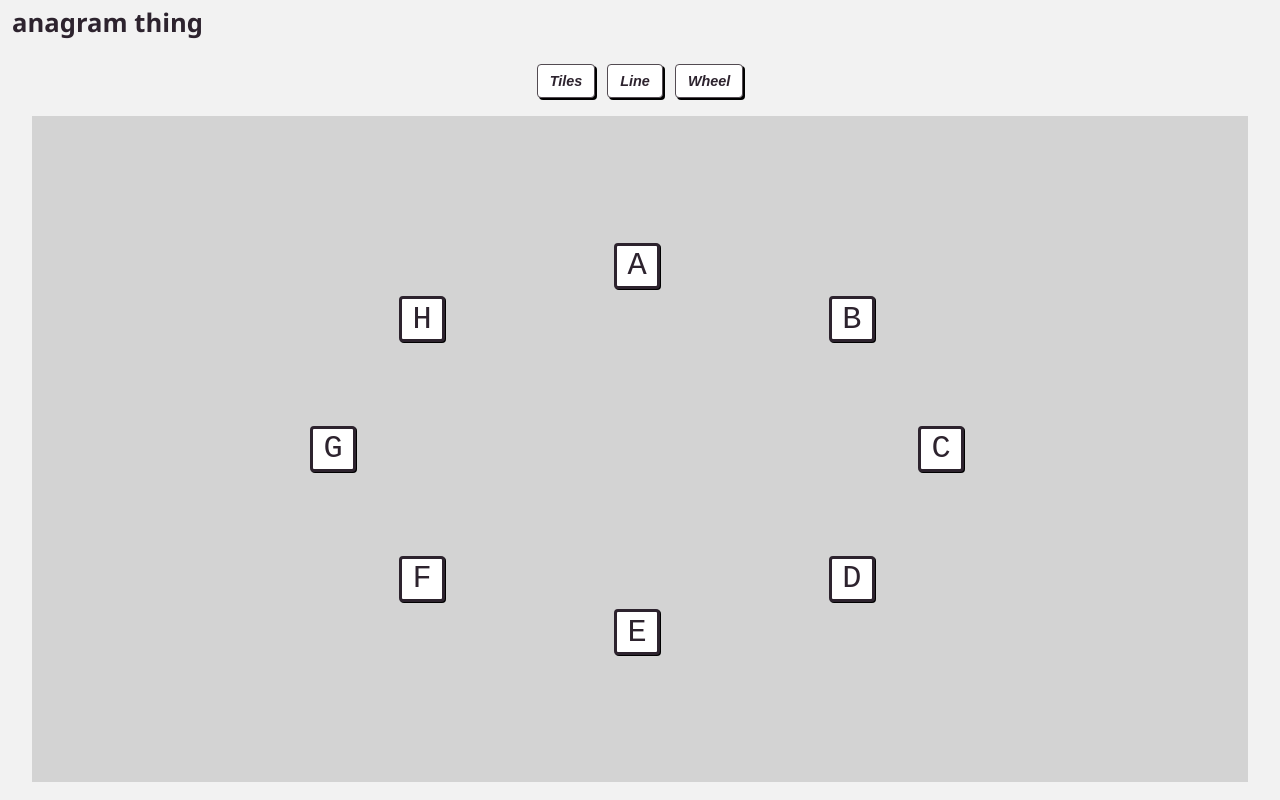
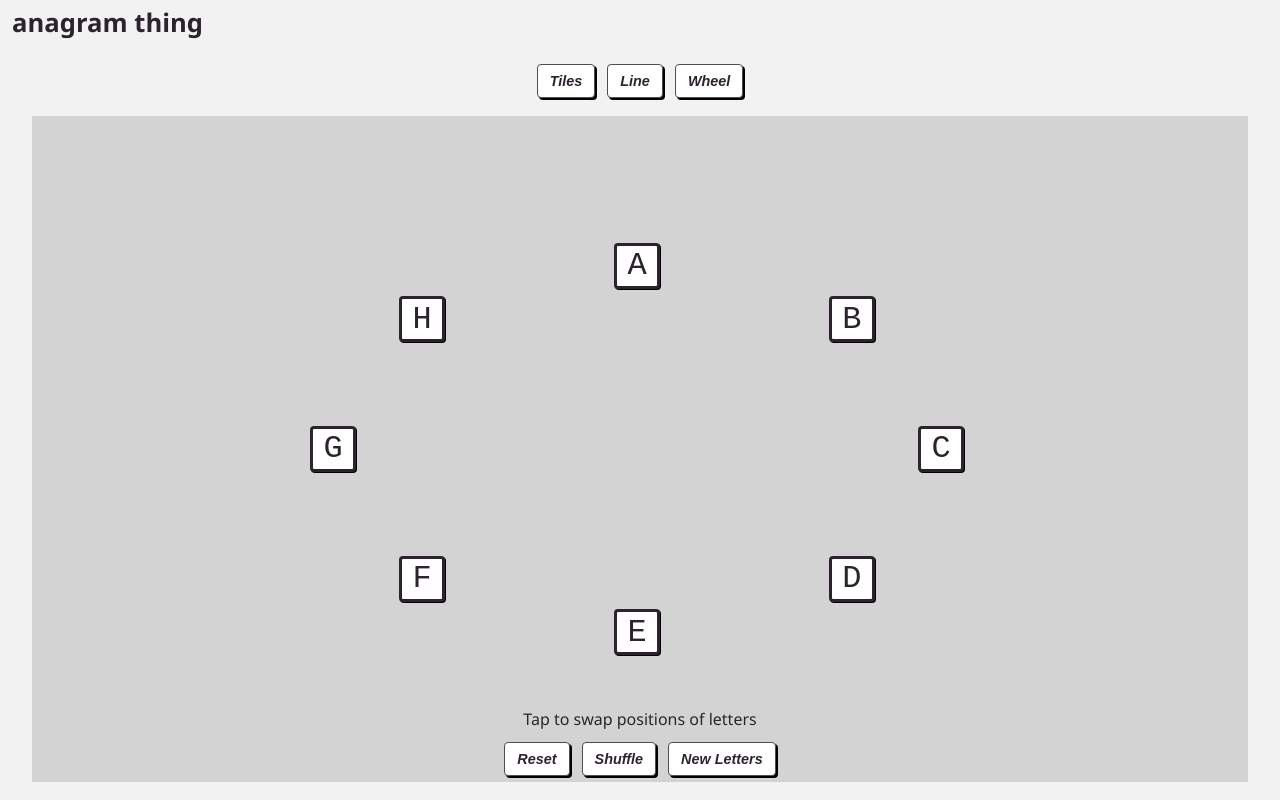
Before and after one commit to akowalz/anagramic, a React (Vite) app: page / in a window 1280 px wide. Built offline with nearby package versions, Linux system fonts and the light colour scheme.

Commit message:
interactive wheel tool

```diff
--- a/src/WheelTool/WheelTool.css
+++ b/src/WheelTool/WheelTool.css
@@ -25,3 +25,33 @@
   box-shadow: 1px 1px 0 black;
   font-family: monospace;
 }
+
+.wheel-tool-tile:hover {
+  background-color: var(--lighter);
+}
+
+.wheel-tool-tile.active {
+  border-color: orange;
+  box-shadow: 1px 1px 0 orange;
+  background-color: var(--lighter);
+  z-index: 999;
+}
+
+.canvas-footer {
+  width: 100%;
+  position: fixed;
+  bottom: 24px;
+  left: 50%;
+  transform: translateX(-50%);
+
+  display: flex;
+  flex-direction: column;
+  justify-content: center;
+  align-items: center;
+  gap: 12px;
+}
+
+.canvas-actions {
+  display: flex;
+  gap: 12px;
+}
--- a/src/WheelTool/WheelTool.tsx
+++ b/src/WheelTool/WheelTool.tsx
@@ -1,3 +1,5 @@
+import { useState } from "react";
+import * as motion from "motion/react-client";
 import "./WheelTool.css";
 
 type Props = {
@@ -13,6 +15,12 @@ type Coord = {
 type Position = {
   top: number;
   left: number;
+};
+
+type LineLetter = {
+  id: string;
+  pos: number;
+  letter: string;
 };
 
 function coordToPosition(coord: Coord) {
@@ -34,26 +42,106 @@ function positionToStyle(position: Position) {
   };
 }
 
-export default function WheelTool({ letters, _ }: Props) {
-  const TWO_PI = Math.PI * 2;
-  const theta = TWO_PI / letters.length;
+export default function WheelTool({ letters, resetLetters }: Props) {
+  function initializeLetters(letters: string[]): LineLetter[] {
+    return letters.map((letter, index) => {
+      return {
+        id: Math.random().toString(36).substring(3, 9),
+        pos: index,
+        letter,
+      };
+    });
+  }
+
+  const [userLetters, setUserLetters] = useState<LineLetter[]>(
+    initializeLetters(letters)
+  );
+  const [activeIndex, setActiveIndex] = useState<number | null>(null);
+
+  function onClickLetter(index: number) {
+    if (activeIndex !== null) {
+      swap(activeIndex, index);
+      return;
+    }
+
+    setActiveIndex(index);
+  }
+
+  function resetPositions() {
+    setActiveIndex(null);
+    setUserLetters([...userLetters.sort((a, b) => a.pos - b.pos)]);
+  }
+
+  function swap(indexA: number, indexB: number) {
+    const newUserLetters = [...userLetters];
+
+    const letterA = userLetters[indexA];
+    const letterB = userLetters[indexB];
+
+    newUserLetters[indexB] = letterA;
+    newUserLetters[indexA] = letterB;
+
+    setUserLetters([...newUserLetters]);
+    setActiveIndex(null);
+  }
+
+  function shuffleTiles() {
+    setActiveIndex(null);
+    setUserLetters([...userLetters.sort(() => Math.random() - 0.5)]);
+  }
+
+  const spring: Transition = {
+    type: "spring",
+    damping: 50,
+    stiffness: 1000,
+  };
 
   const tileStyles = letters.map((_, index) => {
+    const TWO_PI = Math.PI * 2;
+    const theta = TWO_PI / letters.length;
+
     const scale = 0.5;
+
     const y = Math.cos(theta * index) * (scale + 0.05);
     const x = Math.sin(theta * index) * scale;
     return positionToStyle(coordToPosition({ x, y }));
   });
 
   return (
-    <div className="wheel-tool-container">
-      {letters.map((letter, index) => {
-        return (
-          <div className="wheel-tool-tile" style={tileStyles[index]}>
-            {letter}
-          </div>
-        );
-      })}
-    </div>
+    <>
+      <div
+        className="wheel-tool-container"
+        onClick={() => setActiveIndex(null)}
+      >
+        {userLetters.map((letter, index) => {
+          return (
+            <motion.li
+              className={`wheel-tool-tile ${
+                index === activeIndex ? "active" : ""
+              }`}
+              key={letter.id}
+              style={tileStyles[index]}
+              onClick={(e) => {
+                e.stopPropagation();
+                onClickLetter(index);
+              }}
+              transition={spring}
+              layout
+            >
+              {letter.letter}
+            </motion.li>
+          );
+        })}
+      </div>
+
+      <div className="canvas-footer">
+        <div className="tooltip">Tap to swap positions of letters</div>
+        <div className="canvas-actions">
+          <button onClick={() => resetPositions()}>Reset</button>
+          <button onClick={() => shuffleTiles()}>Shuffle</button>
+          <button onClick={() => resetLetters()}>New Letters</button>
+        </div>
+      </div>
+    </>
   );
 }
```
